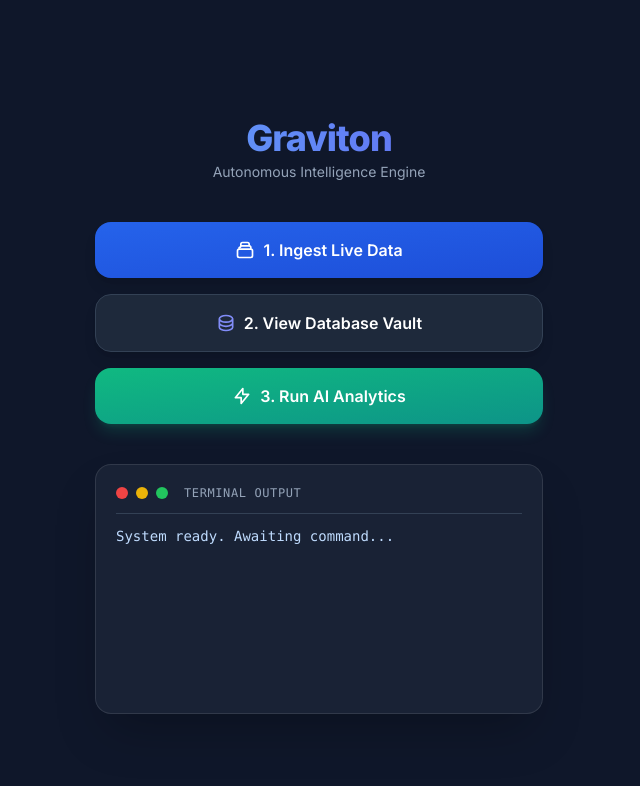
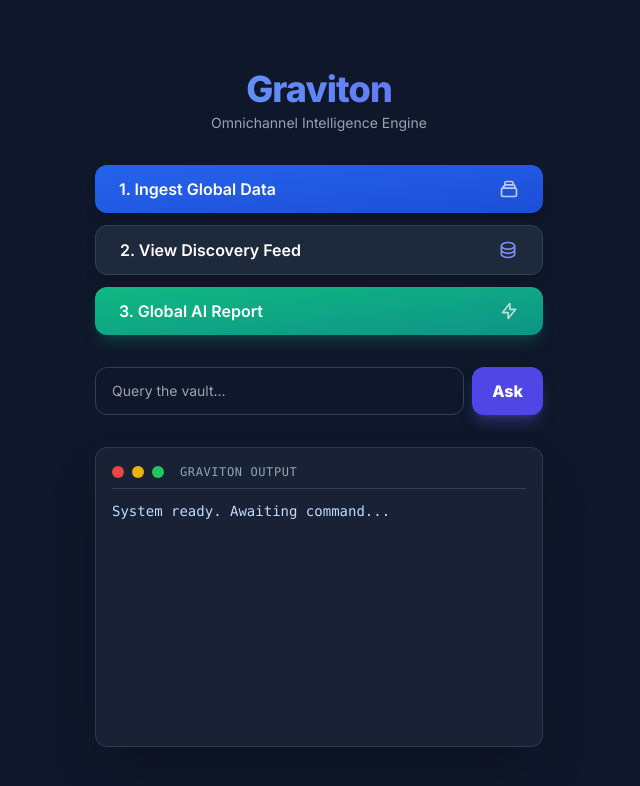
Before and after one commit to shauryasrivastava5357/omni-cloud-node, a Flask app: page / in a window 1280 px wide. Shown: the top 786 px of the page, without its empty margins (321-961 px from the left). Run offline with Flask 3, Linux system fonts and the light colour scheme; some libraries are stand-ins or nearby versions.

Commit message:
Final unified architecture: Complete UI overhaul, interactive AI, and discovery pipeline

```diff
--- a/server.py
+++ b/server.py
@@ -1,26 +1,24 @@
-from flask import Flask, jsonify, render_template
+from flask import Flask, jsonify, render_template, request
+import sqlite3
+import google.generativeai as genai
 import os
 import requests
-import sqlite3
-import google.generativeai as genai
-from flask import Flask, jsonify
 
+# 1. App Initialization (Configured for PWA static files)
 app = Flask(__name__, static_folder='static')
 
-# 1. Initialize the AI
+# 2. AI Configuration (Decoupled & dynamic)
 genai.configure(api_key=os.environ.get("GEMINI_API_KEY"))
-
-# Dynamically fetch the model version from the cloud, with a built-in safety fallback
 target_model = os.environ.get("GEMINI_MODEL_VERSION", "gemini-3.6-flash")
 ai_model = genai.GenerativeModel(target_model)
 
-# 2. Database Connection
+# 3. Database Connection
 def get_db_connection():
-    conn = sqlite3.connect('telemetry.db')
+    conn = sqlite3.connect('vault.db')
     conn.row_factory = sqlite3.Row
     return conn
 
-# 3. THE FIX: Re-added the database initialization!
+# Initialize Database Table
 def init_db():
     conn = get_db_connection()
     conn.execute('''
@@ -36,76 +34,115 @@ def init_db():
     conn.commit()
     conn.close()
 
-init_db() # Ensure the vault exists when the server spins up
+init_db()
 
+# 4. Core Routes
 @app.route('/')
 def home():
     return render_template('index.html')
 
 @app.route('/trending', methods=['GET'])
 def get_trending():
-    api_url = "https://api.spaceflightnewsapi.net/v4/articles/?limit=5"
-    response = requests.get(api_url)
+    conn = get_db_connection()
+    new_data_count = 0
 
-    if response.status_code != 200:
-        return jsonify({"error": "Failed to pull data"}), 500
+    # Stream 1: Global Aerospace News
+    try:
+        space_res = requests.get("https://api.spaceflightnewsapi.net/v4/articles/?limit=3").json()
+        for article in space_res.get('results', []):
+            conn.execute('INSERT INTO articles (title, source, url, raw_summary, published_at) VALUES (?, ?, ?, ?, ?)',
+                         (article.get("title"), article.get("news_site"), article.get("url"), article.get("summary"), str(article.get("published_at"))))
+            new_data_count += 1
+    except Exception as e: print(f"Space API Error: {e}")
 
-    raw_data = response.json()
-    conn = get_db_connection()
+    # Stream 2: Hacker News (Tech & Startup Virals)
+    try:
+        hn_top = requests.get("https://hacker-news.firebaseio.com/v0/topstories.json").json()[:3]
+        for story_id in hn_top:
+            story = requests.get(f"https://hacker-news.firebaseio.com/v0/item/{story_id}.json").json()
+            url = story.get("url", f"https://news.ycombinator.com/item?id={story_id}")
+            conn.execute('INSERT INTO articles (title, source, url, raw_summary, published_at) VALUES (?, ?, ?, ?, ?)',
+                         (story.get("title"), "Hacker News", url, f"Score: {story.get('score')} | Top Tech Trend", str(story.get("time"))))
+            new_data_count += 1
+    except Exception as e: print(f"HN API Error: {e}")
 
-    for article in raw_data.get('results', []):
-        conn.execute('''
-            INSERT INTO articles (title, source, url, raw_summary, published_at)
-            VALUES (?, ?, ?, ?, ?)
-        ''', (article.get("title"), article.get("news_site"), article.get("url"), article.get("summary"), article.get("published_at")))
+    # Stream 3: Reddit (Viral Social Discussions)
+    try:
+        headers = {'User-Agent': 'Graviton-App/1.0'}
+        reddit_res = requests.get("https://www.reddit.com/r/technology/hot.json?limit=3", headers=headers).json()
+        for post in reddit_res.get('data', {}).get('children', []):
+            data = post['data']
+            conn.execute('INSERT INTO articles (title, source, url, raw_summary, published_at) VALUES (?, ?, ?, ?, ?)',
+                         (data.get("title"), "Reddit - r/technology", data.get("url"), f"Upvotes: {data.get('ups')} | Viral Discussion", str(data.get("created_utc"))))
+            new_data_count += 1
+    except Exception as e: print(f"Reddit API Error: {e}")
+
+    # [Future Integration Placeholder: Twitter/X & Instagram via TagX/Data365 APIs]
+    # Data architecture is ready for these endpoints once API keys are acquired.
 
     conn.commit()
     conn.close()
-    return jsonify({"status": "success", "message": "5 new articles captured."})
+    return jsonify({"status": "success", "message": f"Omnichannel ingestion complete. {new_data_count} new trends locked in the vault."})
 
 @app.route('/history', methods=['GET'])
 def get_history():
     conn = get_db_connection()
-    articles = conn.execute('SELECT * FROM articles ORDER BY id DESC').fetchall()
+    articles = conn.execute('SELECT * FROM articles ORDER BY id DESC LIMIT 15').fetchall()
     conn.close()
-    return jsonify({"total_saved": len(articles)})
+    return jsonify([dict(ix) for ix in articles])
 
 @app.route('/summarize', methods=['GET'])
-def summarize_latest():
+def summarize_data():
     try:
         conn = get_db_connection()
-        # 1. Analytics Upgrade: Fetch the 10 most recent articles instead of just 1
-        recent_articles = conn.execute('SELECT * FROM articles ORDER BY id DESC LIMIT 10').fetchall()
+        articles = conn.execute('SELECT * FROM articles ORDER BY id DESC LIMIT 10').fetchall()
         conn.close()
 
-        if not recent_articles:
-            return jsonify({"error": "No articles in the vault. Run /trending first."})
+        if not articles:
+            return jsonify({"error": "Vault is empty. Ingest data first."})
 
-        # 2. Compile the raw data for the AI
-        compiled_data = ""
-        for article in recent_articles:
-            compiled_data += f"- {article['title']}: {article['raw_summary']}\n"
+        batch_text = "\n".join([f"Source: {a['source']} | Trend: {a['title']}" for a in articles])
 
-        # 3. Advanced Analytical Prompt
         prompt = f"""
-        You are an elite data analyst. Review the following recent news articles and provide a
-        macro-trend sentiment analysis. Give me a 3-bullet point executive briefing on the overall
-        narrative of these articles, highlighting any major positive, negative, or technological trends.
+        You are Graviton, an elite AI intelligence engine. Analyze the following trending data from global networks.
+        Provide a highly professional executive briefing on the macro-trends, sentiment, and key takeaways.
 
-        Raw Data:
-        {compiled_data}
+        Data Vault:
+        {batch_text}
         """
-
-        # Generate the response
         response = ai_model.generate_content(prompt)
 
-        return jsonify({
-            "status": "success",
-            "articles_analyzed": len(recent_articles),
-            "ai_macro_analysis": response.text
-        })
+        return jsonify({"status": "success", "ai_macro_analysis": response.text})
     except Exception as e:
-        return jsonify({"error": str(e), "type": "AI or Database Failure"}), 400
+        return jsonify({"error": str(e)}), 500
+
+@app.route('/ask', methods=['POST'])
+def ask_ai():
+    try:
+        user_question = request.json.get("question")
+        if not user_question:
+            return jsonify({"error": "No question provided"}), 400
+
+        conn = get_db_connection()
+        recent_articles = conn.execute('SELECT * FROM articles ORDER BY id DESC LIMIT 20').fetchall()
+        conn.close()
+
+        compiled_data = "\n".join([f"[{a['source']}] {a['title']}: {a['raw_summary']}" for a in recent_articles])
+
+        prompt = f"""
+        You are Graviton. Answer the user's question using ONLY this real-time data vault telemetry.
+        If the data lacks the answer, state that current tracking lacks telemetry on that topic.
+
+        Vault Data:
+        {compiled_data}
+
+        User Query: {user_question}
+        """
+        response = ai_model.generate_content(prompt)
+
+        return jsonify({"status": "success", "query": user_question, "graviton_response": response.text})
+    except Exception as e:
+        return jsonify({"error": str(e)}), 500
 
 if __name__ == '__main__':
-    app.run(debug=True)
+    app.run(debug=True, host='0.0.0.0', port=5000)
--- a/templates/index.html
+++ b/templates/index.html
@@ -4,68 +4,53 @@
     <meta charset="UTF-8">
     <meta name="viewport" content="width=device-width, initial-scale=1.0, maximum-scale=1.0, user-scalable=no">
     <title>Graviton AI</title>
-    <!-- Tailwind CSS for premium styling -->
     <script src="https://cdn.tailwindcss.com"></script>
-    <!-- Google Fonts -->
     <link href="https://fonts.googleapis.com/css2?family=Inter:wght@400;600;800&display=swap" rel="stylesheet">
     <link rel="manifest" href="/static/manifest.json">
     <meta name="theme-color" content="#0F172A">
     <style>
         body { font-family: 'Inter', sans-serif; background-color: #0F172A; color: #F8FAFC; }
         .glass-card { background: rgba(30, 41, 59, 0.7); backdrop-filter: blur(12px); border: 1px solid rgba(255, 255, 255, 0.1); }
-        /* Hide scrollbar for a cleaner app feel */
         ::-webkit-scrollbar { display: none; }
     </style>
 </head>
 <body class="flex items-center justify-center min-h-screen p-4">
 
-    <!-- Mobile App Container -->
     <div class="w-full max-w-md h-full flex flex-col gap-6">
 
-        <!-- Header -->
-        <div class="text-center pt-8 pb-4">
-            <h1 class="text-4xl font-extrabold bg-clip-text text-transparent bg-gradient-to-r from-blue-400 to-indigo-500 tracking-tight">
-                Graviton
-            </h1>
-            <p class="text-slate-400 text-sm mt-1 font-medium">Autonomous Intelligence Engine</p>
+        <div class="text-center pt-4 pb-2">
+            <h1 class="text-4xl font-extrabold bg-clip-text text-transparent bg-gradient-to-r from-blue-400 to-indigo-500 tracking-tight">Graviton</h1>
+            <p class="text-slate-400 text-sm mt-1 font-medium">Omnichannel Intelligence Engine</p>
         </div>
 
-        <!-- Action Buttons -->
-        <div class="grid grid-cols-1 gap-4">
-            <button onclick="fetchData('/trending', 'Ingesting global data streams...')"
-                class="relative overflow-hidden group bg-gradient-to-br from-blue-600 to-blue-700 hover:from-blue-500 hover:to-blue-600 text-white font-semibold py-4 px-6 rounded-2xl shadow-lg transition-all active:scale-95">
-                <div class="flex items-center justify-center gap-2">
-                    <svg class="w-5 h-5" fill="none" stroke="currentColor" viewBox="0 0 24 24"><path stroke-linecap="round" stroke-linejoin="round" stroke-width="2" d="M19 11H5m14 0a2 2 0 012 2v6a2 2 0 01-2 2H5a2 2 0 01-2-2v-6a2 2 0 012-2m14 0V9a2 2 0 00-2-2M5 11V9a2 2 0 002-2m0 0V5a2 2 0 012-2h6a2 2 0 012 2v2M7 7h10"></path></svg>
-                    <span>1. Ingest Live Data</span>
-                </div>
+        <div class="grid grid-cols-1 gap-3">
+            <button onclick="fetchData('/trending', 'Ingesting global data streams...')" class="bg-gradient-to-br from-blue-600 to-blue-700 hover:from-blue-500 hover:to-blue-600 text-white font-semibold py-3 px-6 rounded-xl shadow-lg transition-all active:scale-95 text-left flex items-center justify-between">
+                <span>1. Ingest Global Data</span>
+                <svg class="w-5 h-5 opacity-70" fill="none" stroke="currentColor" viewBox="0 0 24 24"><path stroke-linecap="round" stroke-linejoin="round" stroke-width="2" d="M19 11H5m14 0a2 2 0 012 2v6a2 2 0 01-2 2H5a2 2 0 01-2-2v-6a2 2 0 012-2m14 0V9a2 2 0 00-2-2M5 11V9a2 2 0 002-2m0 0V5a2 2 0 012-2h6a2 2 0 012 2v2M7 7h10"></path></svg>
             </button>
-
-            <button onclick="fetchData('/history', 'Accessing secure vault...')"
-                class="relative overflow-hidden group bg-slate-800 hover:bg-slate-700 border border-slate-700 text-white font-semibold py-4 px-6 rounded-2xl shadow-lg transition-all active:scale-95">
-                <div class="flex items-center justify-center gap-2">
-                    <svg class="w-5 h-5 text-indigo-400" fill="none" stroke="currentColor" viewBox="0 0 24 24"><path stroke-linecap="round" stroke-linejoin="round" stroke-width="2" d="M4 7v10c0 2.21 3.582 4 8 4s8-1.79 8-4V7M4 7c0 2.21 3.582 4 8 4s8-1.79 8-4M4 7c0-2.21 3.582-4 8-4s8 1.79 8 4m0 5c0 2.21-3.582 4-8 4s-8-1.79-8-4"></path></svg>
-                    <span>2. View Database Vault</span>
-                </div>
+            <button onclick="fetchData('/history', 'Accessing secure vault...')" class="bg-slate-800 hover:bg-slate-700 border border-slate-700 text-white font-semibold py-3 px-6 rounded-xl shadow-lg transition-all active:scale-95 text-left flex items-center justify-between">
+                <span>2. View Discovery Feed</span>
+                <svg class="w-5 h-5 text-indigo-400" fill="none" stroke="currentColor" viewBox="0 0 24 24"><path stroke-linecap="round" stroke-linejoin="round" stroke-width="2" d="M4 7v10c0 2.21 3.582 4 8 4s8-1.79 8-4V7M4 7c0 2.21 3.582 4 8 4s8-1.79 8-4M4 7c0-2.21 3.582-4 8-4s8 1.79 8 4m0 5c0 2.21-3.582 4-8 4s-8-1.79-8-4"></path></svg>
             </button>
-
-            <button onclick="fetchData('/summarize', 'Initializing Gemini AI Models...')"
-                class="relative overflow-hidden group bg-gradient-to-br from-emerald-500 to-teal-600 hover:from-emerald-400 hover:to-teal-500 text-white font-semibold py-4 px-6 rounded-2xl shadow-lg shadow-emerald-500/20 transition-all active:scale-95">
-                <div class="flex items-center justify-center gap-2">
-                    <svg class="w-5 h-5" fill="none" stroke="currentColor" viewBox="0 0 24 24"><path stroke-linecap="round" stroke-linejoin="round" stroke-width="2" d="M13 10V3L4 14h7v7l9-11h-7z"></path></svg>
-                    <span>3. Run AI Analytics</span>
-                </div>
+            <button onclick="fetchData('/summarize', 'Initializing Macro-Trend Analysis...')" class="bg-gradient-to-br from-emerald-500 to-teal-600 hover:from-emerald-400 hover:to-teal-500 text-white font-semibold py-3 px-6 rounded-xl shadow-lg shadow-emerald-500/20 transition-all active:scale-95 text-left flex items-center justify-between">
+                <span>3. Global AI Report</span>
+                <svg class="w-5 h-5 opacity-70" fill="none" stroke="currentColor" viewBox="0 0 24 24"><path stroke-linecap="round" stroke-linejoin="round" stroke-width="2" d="M13 10V3L4 14h7v7l9-11h-7z"></path></svg>
             </button>
         </div>
 
-        <!-- Output Console -->
-        <div class="glass-card rounded-2xl p-5 mt-4 min-h-[250px] flex flex-col shadow-2xl">
-            <div class="flex items-center gap-2 mb-3 border-b border-slate-700 pb-3">
+        <div class="mt-2 flex gap-2">
+            <input type="text" id="ai-query" placeholder="Query the vault..." class="flex-1 bg-slate-900 text-white rounded-xl px-4 py-3 focus:outline-none focus:ring-2 focus:ring-indigo-500 border border-slate-700 text-sm">
+            <button onclick="askGraviton()" class="bg-indigo-600 hover:bg-indigo-500 text-white px-5 py-3 rounded-xl font-bold transition-all active:scale-95 shadow-lg shadow-indigo-500/30">Ask</button>
+        </div>
+
+        <div class="glass-card rounded-xl p-4 mt-2 min-h-[300px] flex flex-col shadow-2xl">
+            <div class="flex items-center gap-2 mb-3 border-b border-slate-700 pb-2">
                 <div class="w-3 h-3 rounded-full bg-red-500"></div>
                 <div class="w-3 h-3 rounded-full bg-yellow-500"></div>
                 <div class="w-3 h-3 rounded-full bg-green-500"></div>
-                <span class="text-xs text-slate-400 ml-2 font-mono uppercase tracking-wider">Terminal Output</span>
+                <span class="text-xs text-slate-400 ml-2 font-mono uppercase tracking-wider">Graviton Output</span>
             </div>
-            <pre id="output" class="text-sm text-blue-200 font-mono whitespace-pre-wrap word-wrap break-word overflow-y-auto max-h-[400px]">System ready. Awaiting command...</pre>
+            <div id="output" class="text-sm text-blue-200 font-mono whitespace-pre-wrap word-wrap break-word overflow-y-auto max-h-[400px]">System ready. Awaiting command...</div>
         </div>
     </div>
 
@@ -77,7 +62,54 @@
             try {
                 const response = await fetch(endpoint);
                 const data = await response.json();
-                outputDiv.innerText = JSON.stringify(data, null, 4);
+
+                if (endpoint === '/history' && Array.isArray(data)) {
+                    let htmlContent = '<div class="flex flex-col gap-3 mt-2">';
+                    data.forEach(item => {
+                        let platformName = item.source.split('-')[0].split(' ')[0];
+                        htmlContent += `
+                        <div class="bg-slate-800/80 border border-slate-700 rounded-xl p-4 shadow-lg hover:border-indigo-500/50 transition-all">
+                            <span class="text-xs font-bold text-indigo-400 uppercase tracking-wider">${item.source}</span>
+                            <h3 class="text-sm font-semibold text-white mt-1 mb-2 leading-tight">${item.title}</h3>
+                            <p class="text-xs text-slate-400 mb-3 line-clamp-2">${item.raw_summary}</p>
+                            <a href="${item.url}" target="_blank" rel="noopener noreferrer" class="inline-flex items-center gap-1 text-xs bg-indigo-600/20 text-indigo-300 hover:bg-indigo-600 hover:text-white px-3 py-1.5 rounded-lg font-medium transition-all">
+                                View on ${platformName} <svg class="w-3 h-3" fill="none" stroke="currentColor" viewBox="0 0 24 24"><path stroke-linecap="round" stroke-linejoin="round" stroke-width="2" d="M10 6H6a2 2 0 00-2 2v10a2 2 0 002 2h10a2 2 0 002-2v-4M14 4h6m0 0v6m0-6L10 14"></path></svg>
+                            </a>
+                        </div>`;
+                    });
+                    htmlContent += '</div>';
+                    outputDiv.innerHTML = htmlContent;
+                } else if (data.status === "success" && data.ai_macro_analysis) {
+                    outputDiv.innerHTML = `<span class="text-emerald-300 font-bold">Executive Briefing:</span>\n\n${data.ai_macro_analysis}`;
+                } else {
+                    outputDiv.innerText = JSON.stringify(data, null, 4);
+                }
+            } catch (error) {
+                outputDiv.innerHTML = `<span class="text-red-400">System Error: ${error.message}</span>`;
+            }
+        }
+
+        async function askGraviton() {
+            const input = document.getElementById('ai-query');
+            const question = input.value;
+            if (!question) return;
+
+            const outputDiv = document.getElementById('output');
+            outputDiv.innerHTML = `<span class="animate-pulse text-indigo-400">Querying data vault: "${question}"...</span>`;
+            input.value = '';
+
+            try {
+                const response = await fetch('/ask', {
+                    method: 'POST',
+                    headers: { 'Content-Type': 'application/json' },
+                    body: JSON.stringify({ question: question })
+                });
+                const data = await response.json();
+                if(data.status === "success") {
+                    outputDiv.innerHTML = `<span class="text-indigo-300 font-bold">Query:</span> ${data.query}\n\n<span class="text-emerald-300 font-bold">Graviton AI:</span>\n${data.graviton_response}`;
+                } else {
+                    outputDiv.innerText = JSON.stringify(data, null, 4);
+                }
             } catch (error) {
                 outputDiv.innerHTML = `<span class="text-red-400">System Error: ${error.message}</span>`;
             }
```
